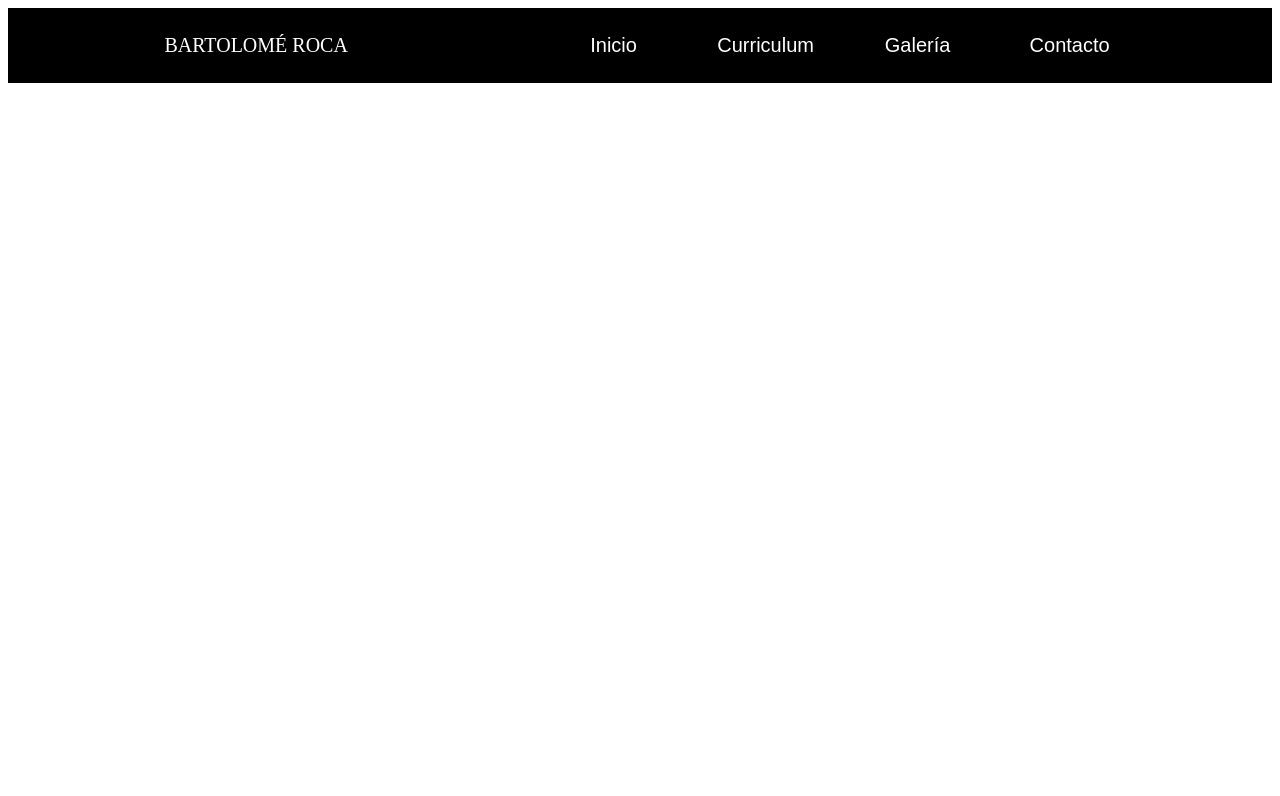
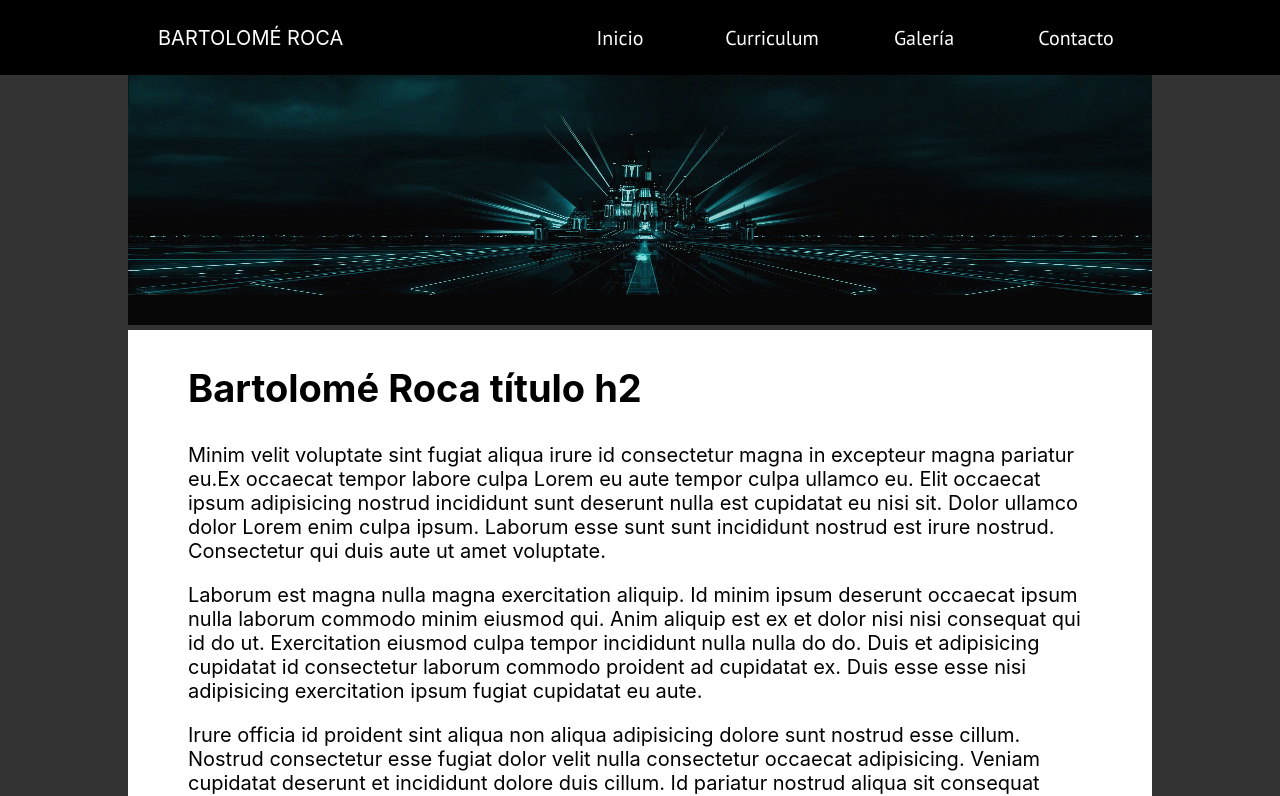
Before and after one commit to Xexuline/bartolome-roca-web-vue, a Vue app: page /web in a window 1280 px wide. Shown: the top 796 px of the page. Built offline with nearby package versions, Linux system fonts and the light colour scheme.

Commit message:
Adding components

```diff
--- a/public/index.html
+++ b/public/index.html
@@ -23,6 +23,8 @@
     <meta name="msapplication-TileColor" content="#5E5E5E">
     <meta name="msapplication-TileImage" content="<%= BASE_URL %>icons/ms-icon-144x144.png">
     <meta name="theme-color" content="#5E5E5E">
+    <link href="https://fonts.googleapis.com/css?family=PT+Sans" rel="stylesheet">
+    <link rel="stylesheet" href="https://use.fontawesome.com/releases/v5.5.0/css/fontawesome.css" integrity="sha384-u5J7JghGz0qUrmEsWzBQkfvc8nK3fUT7DCaQzNQ+q4oEXhGSx+P2OqjWsfIRB8QT" crossorigin="anonymous">
   </head>
   <body>
     <noscript>
--- /dev/null
+++ b/src/assets/css/components/footer.css
@@ -0,0 +1,12 @@
+footer {
+  font-family: -system-ui,-apple-system,BlinkMacSystemFont,"Segoe UI",Roboto,Helvetica,Arial,sans-serif,"Apple Color Emoji","Segoe UI Emoji","Segoe UI Symbol";
+  width: 100%;
+  display: flex;
+  flex-direction: column;
+  align-content: flex-end;
+  text-align: center;
+  padding: 30px 0px 30px 0px;
+  font-size: 18px;
+  color: #FFF;
+  background-color: #100e17;
+}
--- a/src/assets/css/components/navbar.css
+++ b/src/assets/css/components/navbar.css
@@ -25,7 +25,6 @@ header {
 
 #logo-name {
   font-size: 20px;
-
 }
 
 #burger-shower, #burger-toggle {
@@ -54,10 +53,6 @@ ul {
   font-size: 20px;
   font-family: 'PT Sans', sans-serif;
   flex-direction: row;
-}
-
-li {
-
 }
 
 li a {
@@ -125,7 +120,7 @@ li a:hover {
   #logo-name {
       font-size: 20px;
       align-self: center;
-      padding: 0px 0 0 5px;
+      padding: 6px 0 0 5px;
   }
 
   #hamburger-toggle {
@@ -138,7 +133,6 @@ li a:hover {
       flex-direction: column;
       padding: 0px 0 20px 0;
       justify-content: center;
-
   }
 
   li a {
--- /dev/null
+++ b/src/assets/css/components/section.css
@@ -0,0 +1,31 @@
+.section-title {
+  width: 100%;
+}
+
+section {
+  width: 100%;
+  height: auto;
+  text-align: center;
+}
+
+.image-section {
+  width: 100%;
+  max-height: 250px;
+}
+
+.container-text-section {
+  position: absolute;
+  top: 50%;
+  left: 50%;
+  transform: translate(-50%, -50%);
+}
+
+.h2-article-title {
+  margin-top: 0;
+}
+
+@media screen and (max-width: 1200px) {
+  .container-web {
+      width: 95%;
+  }
+}
--- /dev/null
+++ b/src/assets/css/components/text.css
@@ -0,0 +1,8 @@
+article {
+  background-color: white;
+  width: 100%;
+}
+
+.article-container {
+  padding: 35px 60px 35px 60px;
+}
--- a/src/assets/css/pages/web.css
+++ b/src/assets/css/pages/web.css
@@ -7,20 +7,10 @@ html, body {
   font-weight: 400;
 }
 
-body {
-  display: flex;
-  align-items: center;
-  flex-direction: column;
-  margin: 0 0 0 0;
-  /* background-color: #eff1f4; */
-  background-color: #333333;
-}
-
 h1 {
   font-family: Rubik,Lato,"Lucida Grande","Lucida Sans Unicode",Tahoma,Sans-Serif;
   padding: 0px;
   font-size: 5vh;
-
   font-size: 56px;
   font-weight: 700;
 }
@@ -28,3 +18,26 @@ h1 {
 h2 {
   font-size: 38px;
 }
+
+.container-root {
+  display: flex;
+  align-items: center;
+  flex-direction: column;
+  margin: 0 0 0 0;
+  /* background-color: #eff1f4; */
+  background-color: #333333;
+  height: auto;
+}
+
+.container-web {
+  max-width: 1400px;
+  width: 80%;
+  padding: 0;
+}
+
+
+@media screen and (max-width: 1200px) {
+  .container-web {
+      width: 95%;
+  }
+}
--- /dev/null
+++ b/src/components/Footer.vue
@@ -0,0 +1,15 @@
+<template>
+  <footer>
+          ©2018 Página personal de Bartolomé Roca - Artista Plástico <br> Desarrolado por MrCodeDev
+  </footer>
+</template>
+
+<script>
+  export default {
+    name: 'app-footer',
+  }
+</script>
+
+<style>
+  @import "../assets/css/components/footer.css";
+</style>
--- a/src/components/Navbar.vue
+++ b/src/components/Navbar.vue
@@ -1,6 +1,6 @@
 <template>
   <header>
-    <div class="header-container" id="header-container">
+    <div class="header-container">
       <input type="checkbox" id="burger-shower" class="burger-shower">
       <div id="content-logo">
         <label for="burger-shower" id="burger-toggle">&#9776;</label>
@@ -21,7 +21,7 @@
 
 <script>
   export default {
-    name: 'navbar',
+    name: 'app-navbar',
     data() {
       return {
         navlinks: [
--- /dev/null
+++ b/src/components/Section.vue
@@ -0,0 +1,21 @@
+<template>
+  <div class="section-title">
+    <section>
+        <img :src="require('../assets/images/web/section/'+ image +'.jpeg')" class="image-section" alt="Inicio Imagen">
+    </section>
+  </div>
+</template>
+
+<script>
+export default {
+  name: 'app-section',
+  props: {
+    title: String,
+    image: String
+  }
+}
+</script>
+
+<style>
+  @import "../assets/css/components/section.css";
+</style>
--- /dev/null
+++ b/src/components/Text.vue
@@ -0,0 +1,36 @@
+<template>
+  <article>
+    <div class="article-container">
+      <h2 class="h2-article-title">Bartolomé Roca título h2</h2>
+      <p>Minim velit voluptate sint fugiat aliqua irure id consectetur magna in excepteur magna pariatur eu.Ex occaecat tempor labore culpa Lorem eu aute tempor culpa ullamco eu. Elit occaecat ipsum adipisicing nostrud incididunt sunt deserunt nulla est cupidatat eu nisi sit. Dolor ullamco dolor Lorem enim culpa ipsum. Laborum esse sunt sunt incididunt nostrud est irure nostrud. Consectetur qui duis aute ut amet voluptate.</p>
+
+      <p>Laborum est magna nulla magna exercitation aliquip. Id minim ipsum deserunt occaecat ipsum nulla laborum commodo minim eiusmod qui. Anim aliquip est ex et dolor nisi nisi consequat qui id do ut. Exercitation eiusmod culpa tempor incididunt nulla nulla do do. Duis et adipisicing cupidatat id consectetur laborum commodo proident ad cupidatat ex. Duis esse esse nisi adipisicing exercitation ipsum fugiat cupidatat eu aute.</p>
+
+      <p>Irure officia id proident sint aliqua non aliqua adipisicing dolore sunt nostrud esse cillum. Nostrud consectetur esse fugiat dolor velit nulla consectetur occaecat adipisicing. Veniam cupidatat deserunt et incididunt dolore duis cillum. Id pariatur nostrud aliqua sit consequat cillum. Laborum id consequat ea non fugiat dolore occaecat.</p>
+
+      <p>Tempor occaecat ullamco pariatur do occaecat duis ex irure cillum tempor esse qui quis. Do eu tempor labore sit excepteur aute tempor nulla officia commodo nostrud nisi occaecat exercitation. Nisi veniam mollit irure irure occaecat consequat. Nulla et occaecat exercitation excepteur sunt duis aliqua voluptate dolore deserunt irure ea dolore.</p>
+
+      <p>Magna excepteur incididunt anim officia magna Lorem elit exercitation ea et commodo laboris labore. Cillum nulla magna consectetur dolor. Cillum fugiat qui voluptate amet deserunt anim officia Lorem pariatur laborum aute sint in ad.</p>
+
+      <p>Amet culpa minim exercitation irure mollit commodo. Magna sit minim dolor incididunt. Enim elit commodo anim aliquip amet in dolor proident. Excepteur proident do sit quis. Occaecat cupidatat quis aute aliquip quis elit. Non enim culpa labore labore proident amet voluptate ea magna.</p>
+
+      <p>Aliqua adipisicing et dolore eiusmod ipsum. Nostrud nostrud non mollit et eu irure. Dolor adipisicing quis aliqua tempor nisi nulla in ut incididunt ullamco. Non mollit aute fugiat ad minim sit et mollit veniam pariatur dolore. Exercitation deserunt ex commodo veniam deserunt. Voluptate laboris cupidatat laborum quis irure dolore eiusmod reprehenderit sit culpa anim velit sit voluptate. Anim esse quis esse cillum in pariatur quis anim laboris fugiat.</p>
+
+      <p>Nostrud aliqua id occaecat occaecat. Anim non nostrud dolor aute dolor aliquip reprehenderit. Est nostrud nulla elit Lorem. Labore pariatur mollit exercitation consectetur officia. Enim aliquip consectetur eu cupidatat reprehenderit cillum anim amet. Labore exercitation ullamco enim Lorem id aute enim veniam do magna ad in. Cupidatat magna veniam in magna dolore cillum elit.</p>
+
+      <p>Incididunt cillum id ullamco ut incididunt fugiat commodo nostrud aliquip dolor excepteur nostrud eu fugiat. Sit nulla sit dolor commodo quis fugiat incididunt qui non eiusmod labore commodo. Duis qui enim mollit incididunt aliquip dolor laborum. Ad non ad aliqua id officia. Irure Lorem ad aliquip officia elit voluptate nulla ea et. Cupidatat incididunt et velit in amet culpa dolor deserunt id aliqua proident. Amet nulla dolor sint culpa deserunt id velit officia labore magna.</p>
+
+      <p>Lorem sint incididunt aliqua deserunt eiusmod deserunt culpa deserunt consequat excepteur adipisicing adipisicing dolore. Amet id id nulla ex ullamco duis eiusmod. Occaecat ea occaecat nulla irure id dolor nulla. Est excepteur amet aliqua sint proident deserunt. Laborum irure amet qui minim reprehenderit. Exercitation officia do deserunt laboris do eiusmod minim pariatur ullamco excepteur nisi.</p>
+    </div>
+  </article>
+</template>
+
+<script>
+  export default {
+    name: 'app-text',
+  }
+</script>
+
+<style>
+  @import "../assets/css/components/text.css";
+</style>
--- a/src/pages/Home.vue
+++ b/src/pages/Home.vue
@@ -26,5 +26,6 @@
 </script>
 
 <style scoped>
-    @import "../assets/css/pages/home.css";
+    /* ERROR AL IMPORTAR YA QUE ME PASA ESTILOS DE ENLACE A WEB.VUE */
+    /* @import "../assets/css/pages/home.css"; */
 </style>
--- a/src/pages/Web.vue
+++ b/src/pages/Web.vue
@@ -1,18 +1,32 @@
 <template>
+  <div class="container-root">
     <app-navigation />
+    <div class="container-web">
+      <app-section title="Inicio" image="wall" />
+      <app-text></app-text>
+      <app-footer></app-footer>
+    </div>
+  </div>
 </template>
 
 <script>
   import Navbar from "../components/Navbar.vue";
+  import Section from "../components/Section.vue";
+  import Text from "../components/Text.vue";
+  import Footer from "../components/Footer.vue";
 
   export default {
     name: "Web",
     components: {
-      'app-navigation': Navbar
+      'app-navigation': Navbar,
+      'app-section': Section,
+      'app-text': Text,
+      'app-footer': Footer
     }
   };
 </script>
 
-<style scoped>
+<style>
   @import "../assets/css/pages/web.css";
+
 </style>
```
Also changed, not shown: src/assets/images/web/section/wall.jpeg (renamed from src/assets/images/wall.jpeg).
